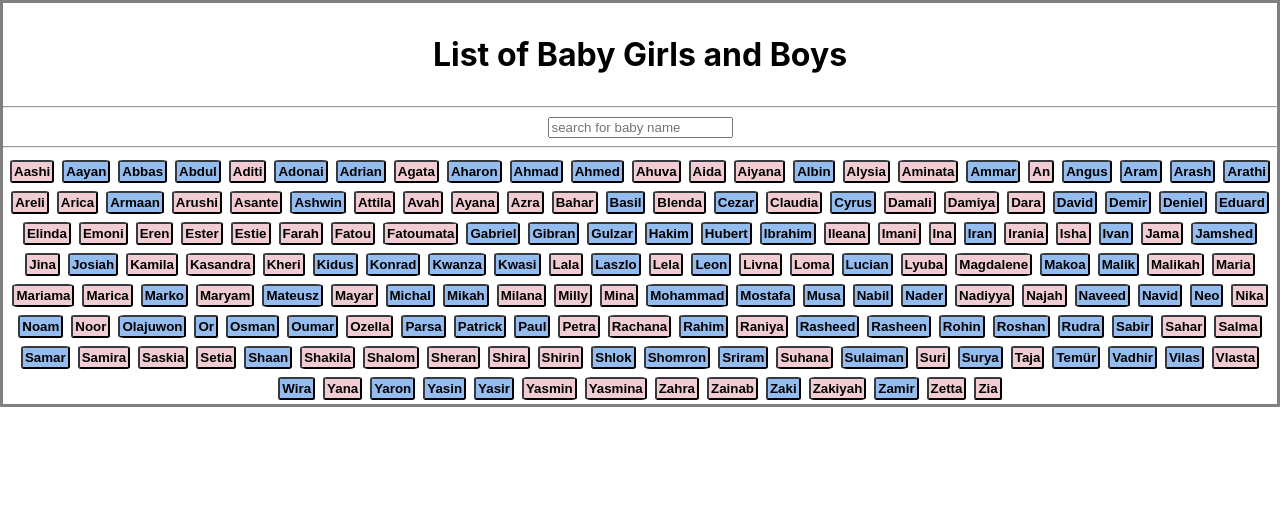
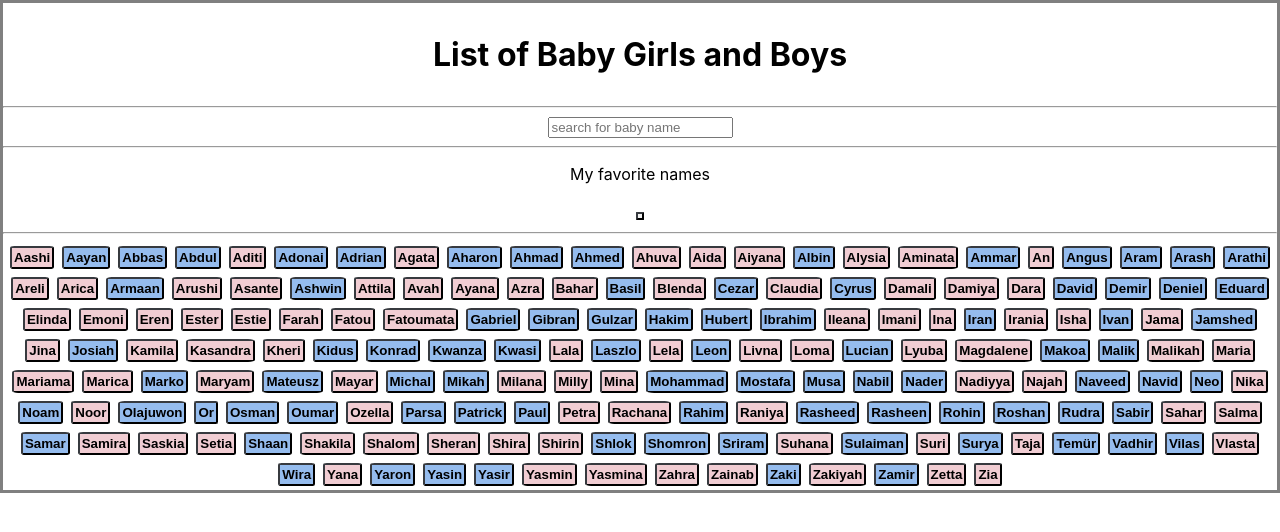
Before and after one commit to ISTANBULBEKLE/baby-names-react, a React (Create React App) app: page / in a window 1280 px wide. Shown: the top 532 px of the page. Built offline with nearby package versions, Linux system fonts and the light colour scheme; the HTML template or start-up script is replaced by a standard one.

Commit message:
favorites is began

```diff
--- a/src/App.js
+++ b/src/App.js
@@ -3,6 +3,7 @@ import "./App.css";
 import Names from "./Names";
 import SearchBar from "./SearchBar";
 import BabyNames from "./BabyNames.json";
+import Favorites from "./Favorites";
 
 function App() {
   const [babyNames, setBabyNames] = useState(BabyNames);
@@ -22,6 +23,8 @@ function App() {
         <hr></hr>
         <SearchBar handleFilter={handleFilter} />
         <hr></hr>
+        <Favorites babyNames={babyNames} />
+        <hr></hr>
         <Names babyNames={babyNames} />
       </div>
     </div>
--- /dev/null
+++ b/src/Favorites.jsx
@@ -0,0 +1,12 @@
+import React from "react";
+
+const Favorites = ({ babyNames }) => {
+  return (
+    <div className="favorites">
+      <p>My favorite names</p>
+      <button className="favorite-buttons btn btn-info"></button>
+    </div>
+  );
+};
+
+export default Favorites;
--- a/src/Names.jsx
+++ b/src/Names.jsx
@@ -1,14 +1,22 @@
-import React from "react";
+import React, { useState } from "react";
 
 const Names = ({ babyNames }) => {
   const orderedArr = babyNames.sort((a, b) =>
     a.name < b.name ? -1 : a.name > b.name ? 1 : 0
   );
+  const [favorites, setFavorites] = useState([]);
+
+  function handleClick(e) {
+    console.log("button clicked," + e.target.value);
+    setFavorites((prevNames)=>[...prevNames, e.target.value]);
+  }
 
   return (
     <div className="name-container">
       {orderedArr.map((name) => (
         <button
+          onClick={handleClick}
+          value={favorites}
           key={name.id}
           className={name.sex === "f" ? "pink-class" : "blue-class"}
         >
```
